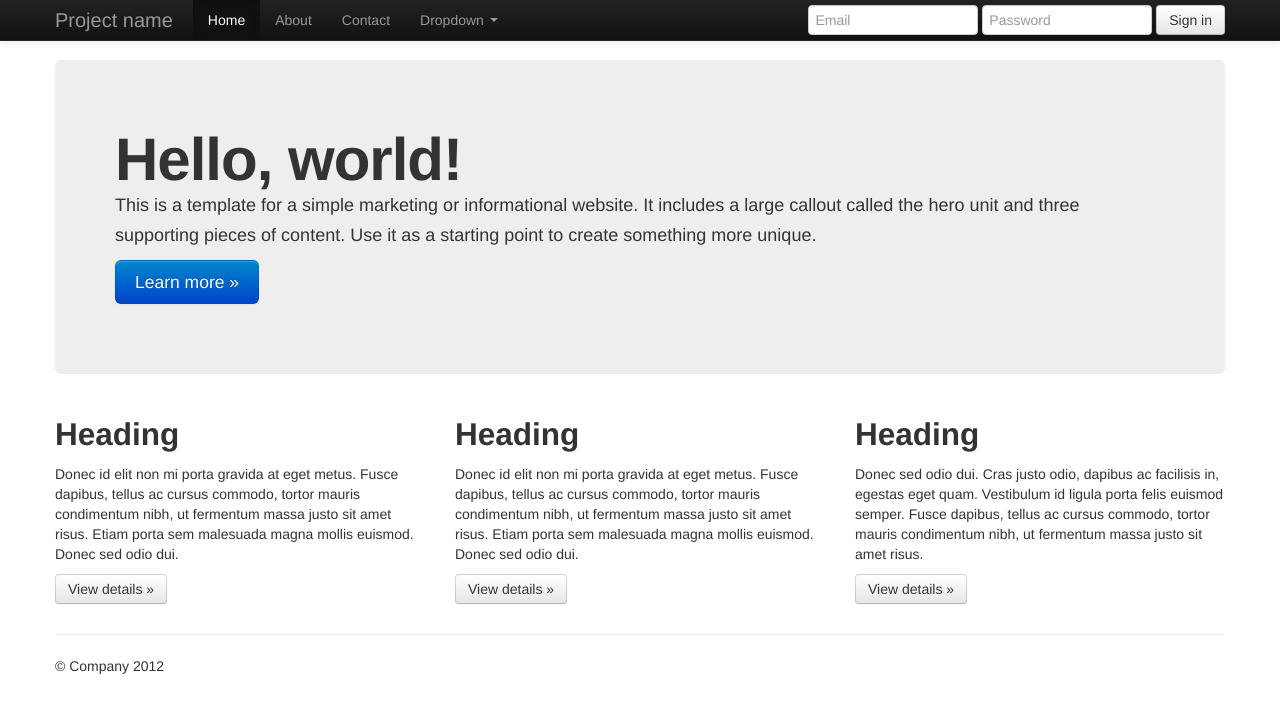
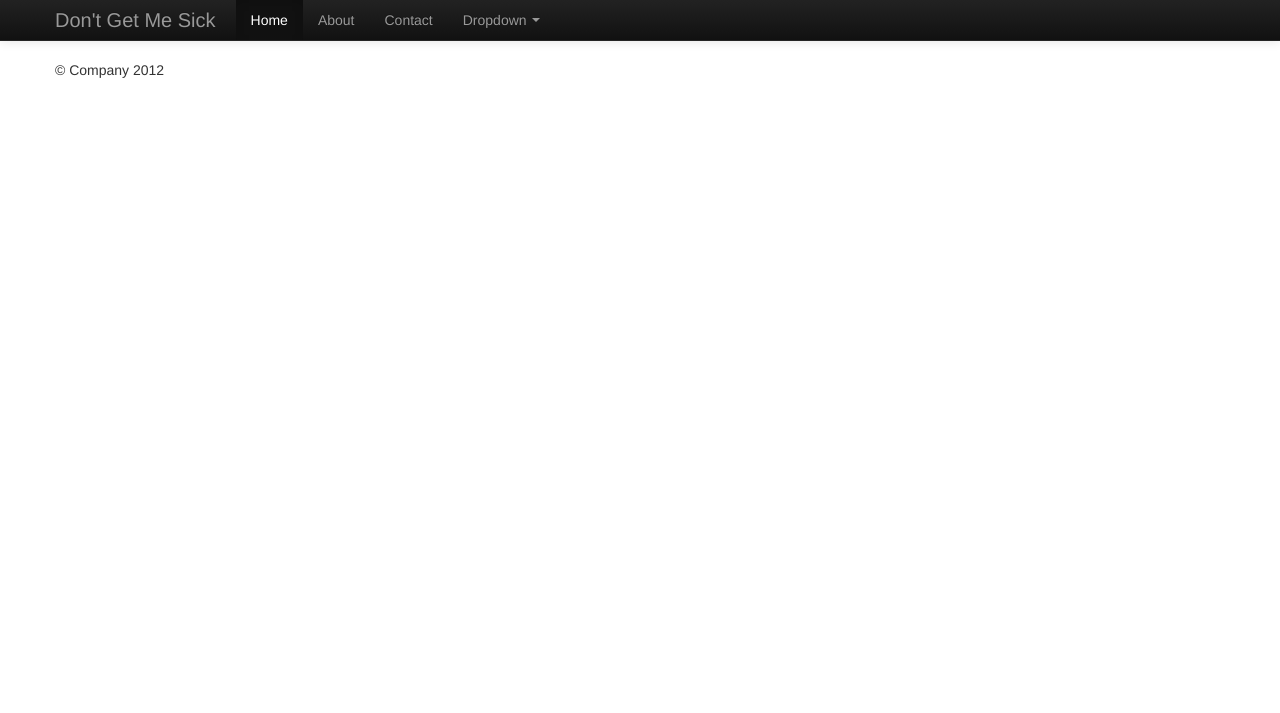
Before and after one commit to dlorenc/dontgetmesick, a Python web app: template templates/base.html in a window 1280 px wide. Shown: the top 713 px of the page. Run offline with Jinja, Linux system fonts and the light colour scheme; the template is opened without the code that fills it, so the values that code supplies are empty; some libraries are stand-ins or nearby versions.

Commit message:
Template inheritance

```diff
--- a/main.py
+++ b/main.py
@@ -26,8 +26,10 @@ jinja_environment = jinja2.Environment(
 
 class MainHandler(webapp2.RequestHandler):
     def get(self):
-        template = jinja_environment.get_template('base.html')
-        self.response.out.write(template.render({}))
+        # self.response.out.write("Hello, world!")
+        context = {}
+        template = jinja_environment.get_template('main.html')
+        self.response.out.write(template.render(context))
 
 app = webapp2.WSGIApplication([
     ('/', MainHandler)
--- a/templates/base.html
+++ b/templates/base.html
@@ -3,7 +3,7 @@
 <html lang="en">
   <head>
     <meta charset="utf-8">
-    <title>Bootstrap, from Twitter</title>
+    <title>{% block title %}{% endblock %}</title>
     <meta name="viewport" content="width=device-width, initial-scale=1.0">
     <meta name="description" content="">
     <meta name="author" content="">
@@ -41,7 +41,7 @@
             <span class="icon-bar"></span>
             <span class="icon-bar"></span>
           </a>
-          <a class="brand" href="#">Project name</a>
+          <a class="brand" href="#">Don't Get Me Sick</a>
           <div class="nav-collapse collapse">
             <ul class="nav">
               <li class="active"><a href="#">Home</a></li>
@@ -60,11 +60,6 @@
                 </ul>
               </li>
             </ul>
-            <form class="navbar-form pull-right">
-              <input class="span2" type="text" placeholder="Email">
-              <input class="span2" type="password" placeholder="Password">
-              <button type="submit" class="btn">Sign in</button>
-            </form>
           </div><!--/.nav-collapse -->
         </div>
       </div>
@@ -72,33 +67,7 @@
 
     <div class="container">
 
-      <!-- Main hero unit for a primary marketing message or call to action -->
-      <div class="hero-unit">
-        <h1>Hello, world!</h1>
-        <p>This is a template for a simple marketing or informational website. It includes a large callout called the hero unit and three supporting pieces of content. Use it as a starting point to create something more unique.</p>
-        <p><a class="btn btn-primary btn-large">Learn more &raquo;</a></p>
-      </div>
-
-      <!-- Example row of columns -->
-      <div class="row">
-        <div class="span4">
-          <h2>Heading</h2>
-          <p>Donec id elit non mi porta gravida at eget metus. Fusce dapibus, tellus ac cursus commodo, tortor mauris condimentum nibh, ut fermentum massa justo sit amet risus. Etiam porta sem malesuada magna mollis euismod. Donec sed odio dui. </p>
-          <p><a class="btn" href="#">View details &raquo;</a></p>
-        </div>
-        <div class="span4">
-          <h2>Heading</h2>
-          <p>Donec id elit non mi porta gravida at eget metus. Fusce dapibus, tellus ac cursus commodo, tortor mauris condimentum nibh, ut fermentum massa justo sit amet risus. Etiam porta sem malesuada magna mollis euismod. Donec sed odio dui. </p>
-          <p><a class="btn" href="#">View details &raquo;</a></p>
-       </div>
-        <div class="span4">
-          <h2>Heading</h2>
-          <p>Donec sed odio dui. Cras justo odio, dapibus ac facilisis in, egestas eget quam. Vestibulum id ligula porta felis euismod semper. Fusce dapibus, tellus ac cursus commodo, tortor mauris condimentum nibh, ut fermentum massa justo sit amet risus.</p>
-          <p><a class="btn" href="#">View details &raquo;</a></p>
-        </div>
-      </div>
-
-      <hr>
+      {% block content %}{% endblock %}
 
       <footer>
         <p>&copy; Company 2012</p>
--- /dev/null
+++ b/templates/main.html
@@ -0,0 +1,5 @@
+{% extends "base.html" %}
+{% block title %}Index{% endblock %}
+{% block content %}
+Hello, world!
+{% endblock %}
```
